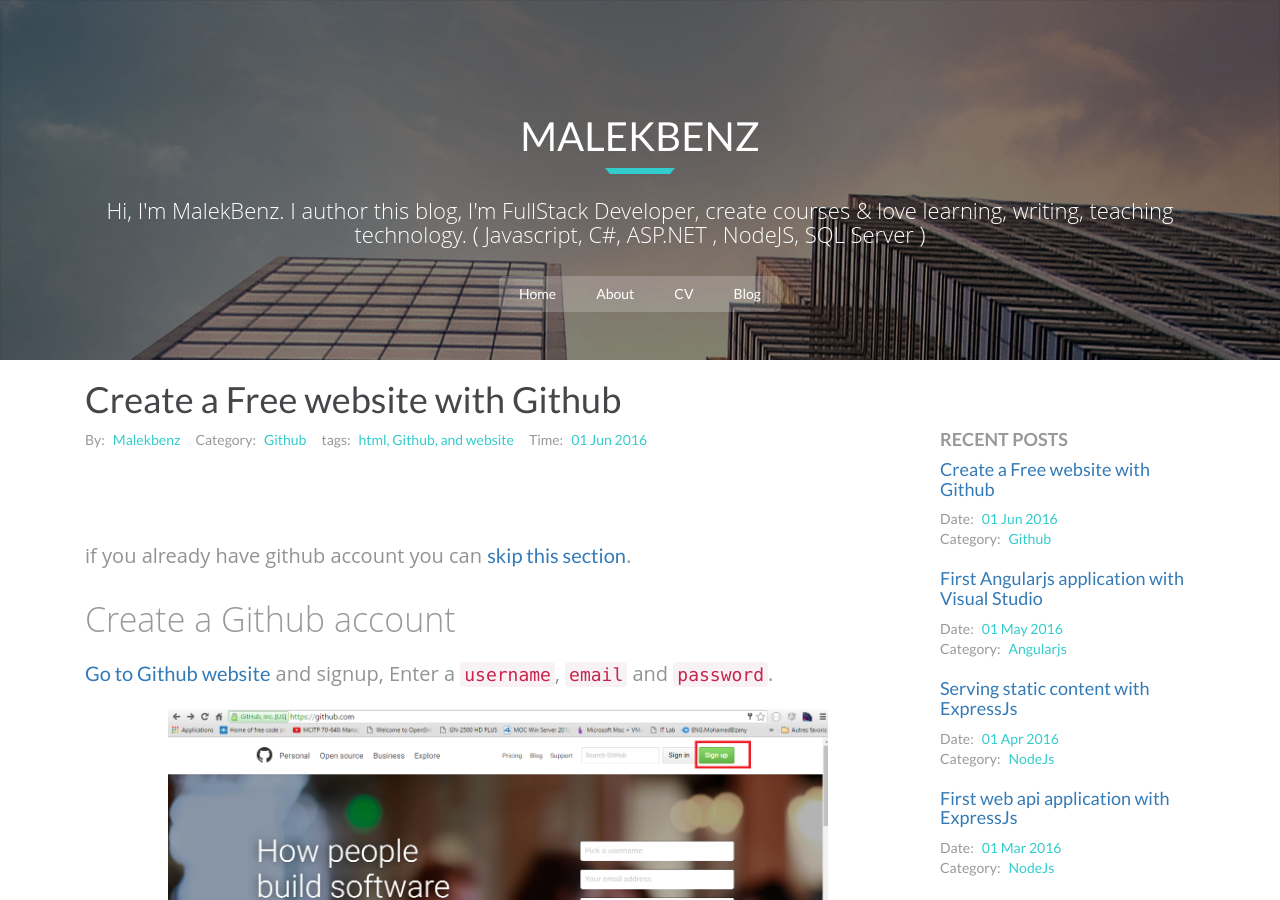
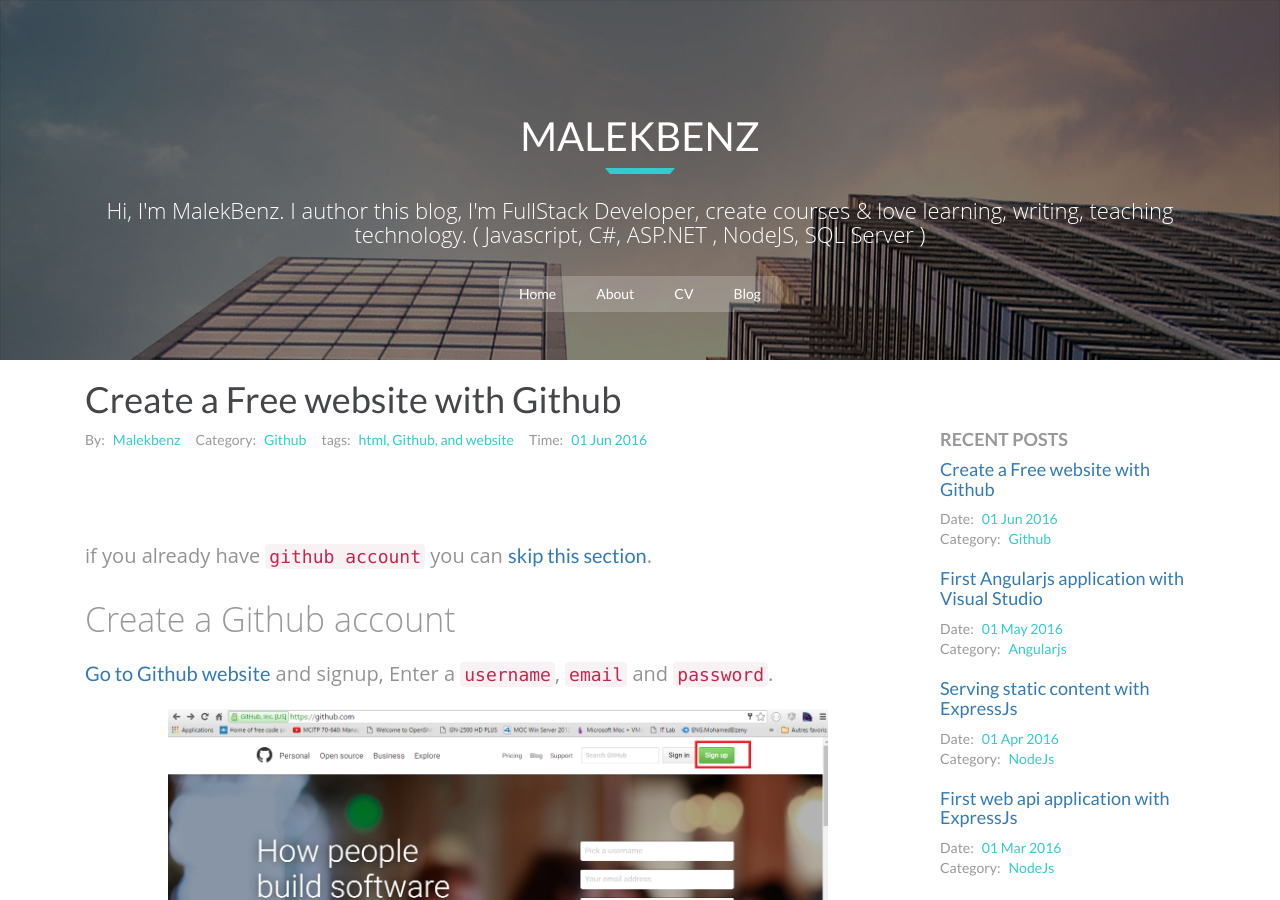
Before and after one commit to malekbenz/malekbenz, a Jekyll site: the page built from _posts/2016-06-01-Create-free-website-with-github.md, in a window 1280 px wide and 900 px high. Built offline with Jekyll 4.4.1, drawn with Linux system fonts in a browser that asks for light colours; nearby versions of some CDN libraries; comment, search, counter and statistics services are not loaded.

```diff
--- a/_posts/2016-06-01-Create-free-website-with-github.md
+++ b/_posts/2016-06-01-Create-free-website-with-github.md
@@ -10,7 +10,7 @@ categories: ['html',  'NodeJs', 'Angularjs']
 ---
 
 
-if you already have github account you can  [skip this section](#create-new-repository).
+if you already have `github account` you can  [skip this section](#create-new-repository).
 
 ## Create a Github account
 
@@ -96,5 +96,5 @@ As you can see in the  repository Settings, the website is published at `https:/
 
 
 >
-> ## This website is available at `https://malektrainer.github.io`
+> ### This website is available at `https://malektrainer.github.io`
 >
```
